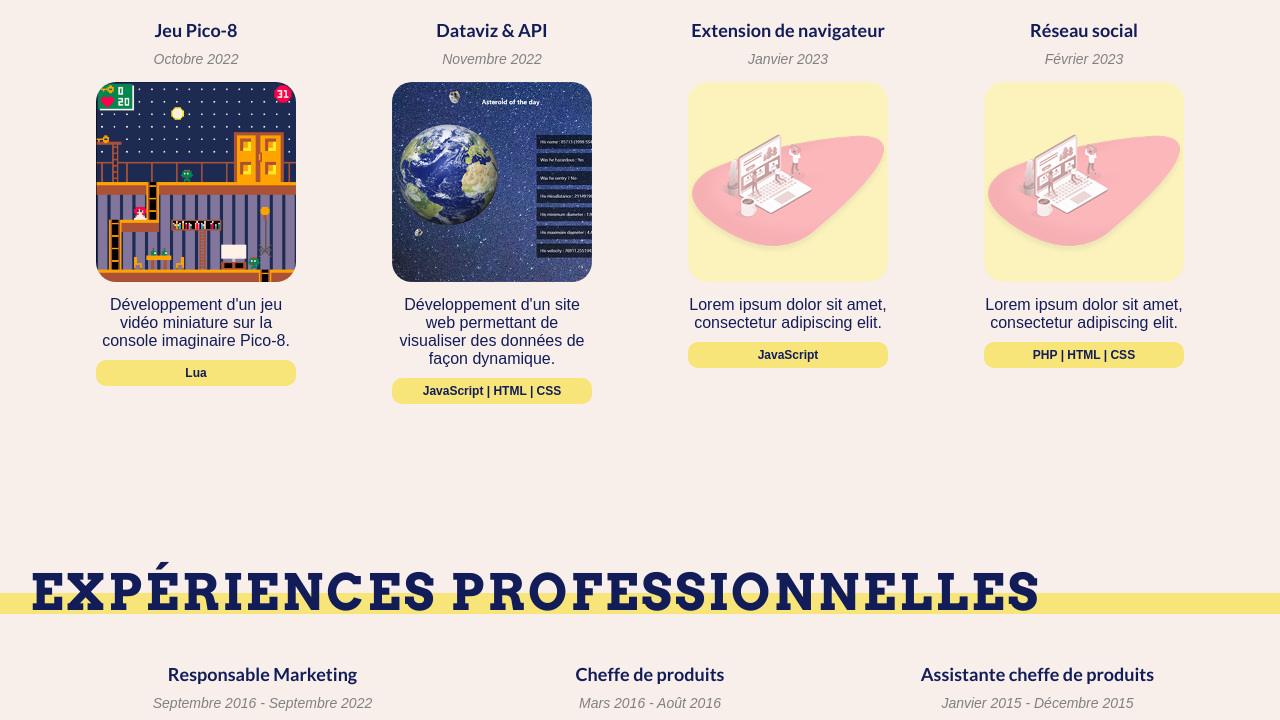
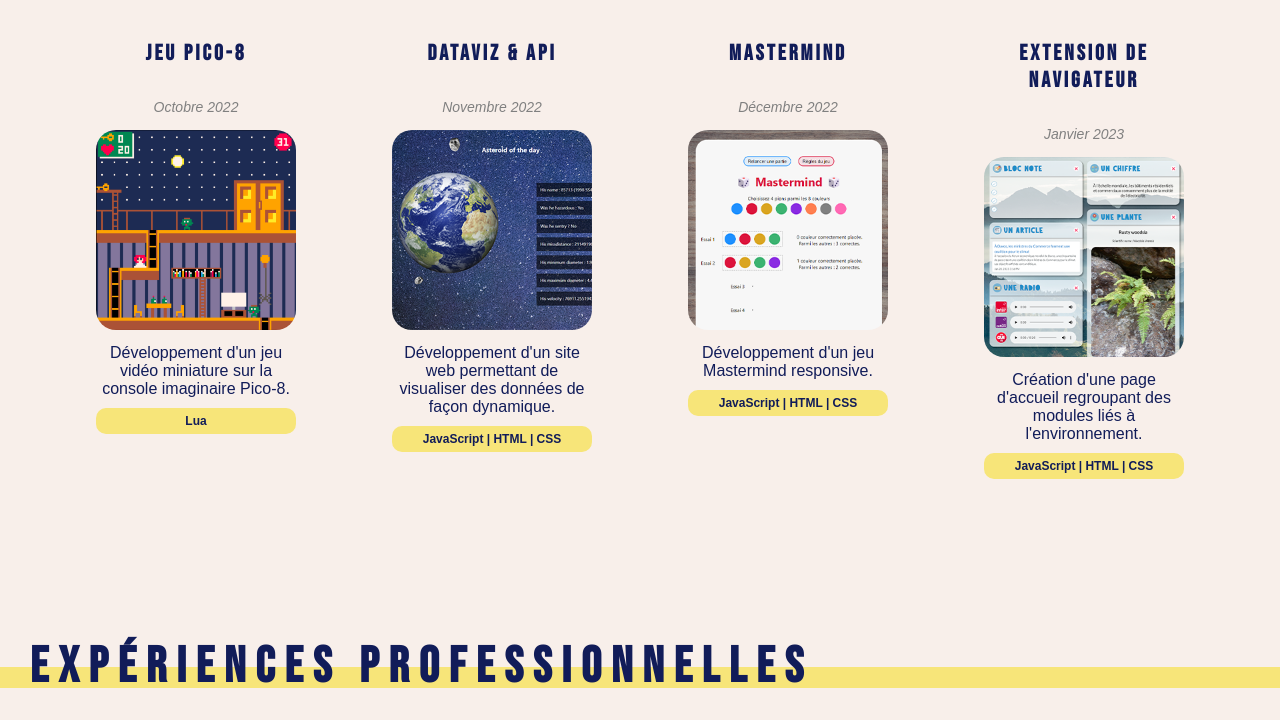
Before and after one commit to morganelepine/morganelepine.github.io, a website: page index.html in a window 1280 px wide. Shown: the part 1010-1730 px from the top of the page. Drawn offline with nearby package versions, Linux system fonts and the light colour scheme.

Commit message:
Petites MAJ (font, projets)

```diff
--- a/css/style.css
+++ b/css/style.css
@@ -1,5 +1,9 @@
+@import url('https://fonts.googleapis.com/css2?family=Arvo:wght@700&family=Bebas+Neue&family=Lato:ital,wght@0,300;0,400;0,700;0,900;1,300;1,400&display=swap');
 
-  @import url('https://fonts.googleapis.com/css2?family=Arvo:wght@700&family=Bebas+Neue&family=Lato:ital,wght@0,300;0,400;0,700;0,900;1,300;1,400&display=swap');
+@font-face {
+    font-family: "Happy-Day";
+    src: url("/fonts/Happy-Day.ttf") format(‘truetype’);
+}
 
 body
 {
@@ -212,7 +216,7 @@ nav a:hover{
     color: 102542;
     text-shadow: 3px 3px white;
     letter-spacing: 6px;
-    font-family: 'Bebas Neue', cursive;
+    font-family: 'Bebas Neue', cursive;;
     font-size: 50px;
 }
 
@@ -239,12 +243,13 @@ nav a:hover{
 
 .page-content h2
 {
-    font-family: 'Arvo', serif;
+    /* font-family: 'Arvo', serif; */
+    font-family: 'Bebas Neue', cursive;
+    letter-spacing: 10px;
     font-size: 50px;
     text-transform: uppercase;
     padding-left: 30px;
     margin: 0 0 40px 0;
-    letter-spacing: 3px;
 
     background: linear-gradient(transparent 50%, #F7E579 50%, #F7E579 85%, transparent 75%, transparent 100%);
       background-repeat: no-repeat;
@@ -260,7 +265,9 @@ nav a:hover{
 
 .page-content h3
 {
-    font-family: 'Arvo', serif;
+    /* font-family: 'Arvo', serif; */
+    font-family: 'Bebas Neue', cursive;
+    letter-spacing: 3px;
     text-transform: uppercase;
     font-size: 22px;
     text-align: center;
@@ -269,7 +276,7 @@ nav a:hover{
 .page-content h4
 {
     font-family: 'Lato', sans-serif;
-    font-size: 18px;
+    font-size: 20px;
     text-align: center;
     margin: 0;
 }
@@ -367,7 +374,7 @@ nav a:hover{
 
 .page-content .section-pro .jobs .job
 {
-    max-width: 250px;
+    max-width: 350px;
     margin-left: 20px;
     text-align: center;
 }
@@ -375,6 +382,12 @@ nav a:hover{
 .page-content .section-pro .jobs .job ul
 {
     text-align: left;
+    font-size: 16px;
+}
+
+.page-content .section-pro .jobs .job li
+{
+    padding: 5px 0 5px 0;
 }
 
 .page-content .section-pro .jobs .job img
--- a/index.html
+++ b/index.html
@@ -64,32 +64,32 @@
             <h2>Projets réalisés</h2>
             <div class="projets">
                 <div class="projet">
-                    <h4>Jeu Pico-8</h4>
+                    <h3>Jeu Pico-8</h3>
                     <div class="date">Octobre 2022</div>
                     <img src="img/pico-8.png" alt="Extrait du jeu Pico-8">
                     <div class="description">Développement d'un jeu vidéo miniature sur la console imaginaire Pico-8. </div>
                     <div class="langage">Lua</div>
                 </div>
                 <div class="projet">
-                    <h4>Dataviz & API</h4>
+                    <h3>Dataviz & API</h3>
                     <div class="date">Novembre 2022</div>
                     <img src="img/dataviz.png" alt="Extrait du site Asté Astro">
                     <div class="description">Développement d'un site web permettant de visualiser des données de façon dynamique.</div>
                     <div class="langage">JavaScript | HTML | CSS</div>
                 </div>
                 <div class="projet">
-                    <h4>Extension de navigateur</h4>
-                    <div class="date">Janvier 2023</div>
-                    <img src="img/projet-provisoire.png" alt="Extrait de l'extension créée">
-                    <div class="description">Lorem ipsum dolor sit amet, consectetur adipiscing elit.</div>
-                    <div class="langage">JavaScript</div>
+                    <h3>Mastermind</h3>
+                    <div class="date">Décembre 2022</div>
+                    <img src="img/mastermind.png" alt="Extrait du mastermind créé">
+                    <div class="description">Développement d'un jeu Mastermind responsive.</div>
+                    <div class="langage">JavaScript | HTML | CSS</div>
                 </div>
                 <div class="projet">
-                    <h4>Réseau social</h4>
-                    <div class="date">Février 2023</div>
-                    <img src="img/projet-provisoire.png" alt="Extrait du navigateur créé">
-                    <div class="description">Lorem ipsum dolor sit amet, consectetur adipiscing elit.</div>
-                    <div class="langage">PHP | HTML | CSS</div>
+                    <h3>Extension de navigateur</h3>
+                    <div class="date">Janvier 2023</div>
+                    <img src="img/extension.png" alt="Extrait de l'extension créée">
+                    <div class="description">Création d'une page d'accueil regroupant des modules liés à l'environnement.</div>
+                    <div class="langage">JavaScript | HTML | CSS</div>
                 </div>
             </div>
         </section>
@@ -99,7 +99,7 @@
             <h2>Expériences professionnelles</h2>
             <div class="jobs">
                 <div class="job">
-                    <h4>Responsable Marketing</h4>
+                    <h3>Responsable Marketing</h3>
                     <div class="date">Septembre 2016 - Septembre 2022</div>
                     <img src="img/logo-hachette-education.jpg" alt="Logo Hachette Éducation">
                     <ul>
@@ -111,7 +111,7 @@
                     </ul>
                 </div>
                 <div class="job">
-                    <h4>Cheffe de produits</h4>
+                    <h3>Cheffe de produits</h3>
                     <div class="date">Mars 2016 - Août 2016</div>
                     <img src="img/logo-gah.jpg" alt="Logo Diffusion Groupe Alexandre Hatier">
                     <ul>
@@ -121,7 +121,7 @@
                     </ul>
                 </div>
                 <div class="job">
-                    <h4>Assistante cheffe de produits</h4>
+                    <h3>Chargée de Marketing</h3>
                     <div class="date">Janvier 2015 - Décembre 2015</div>
                     <img src="img/logo-robert.png" alt="Logo Éditions Le Robert">
                     <ul>
```
Also changed, not shown: fonts/Happy-Day.ttf (added), fonts/Tomcat.ttf (added), img/extension.png (added), img/mastermind.png (added).
